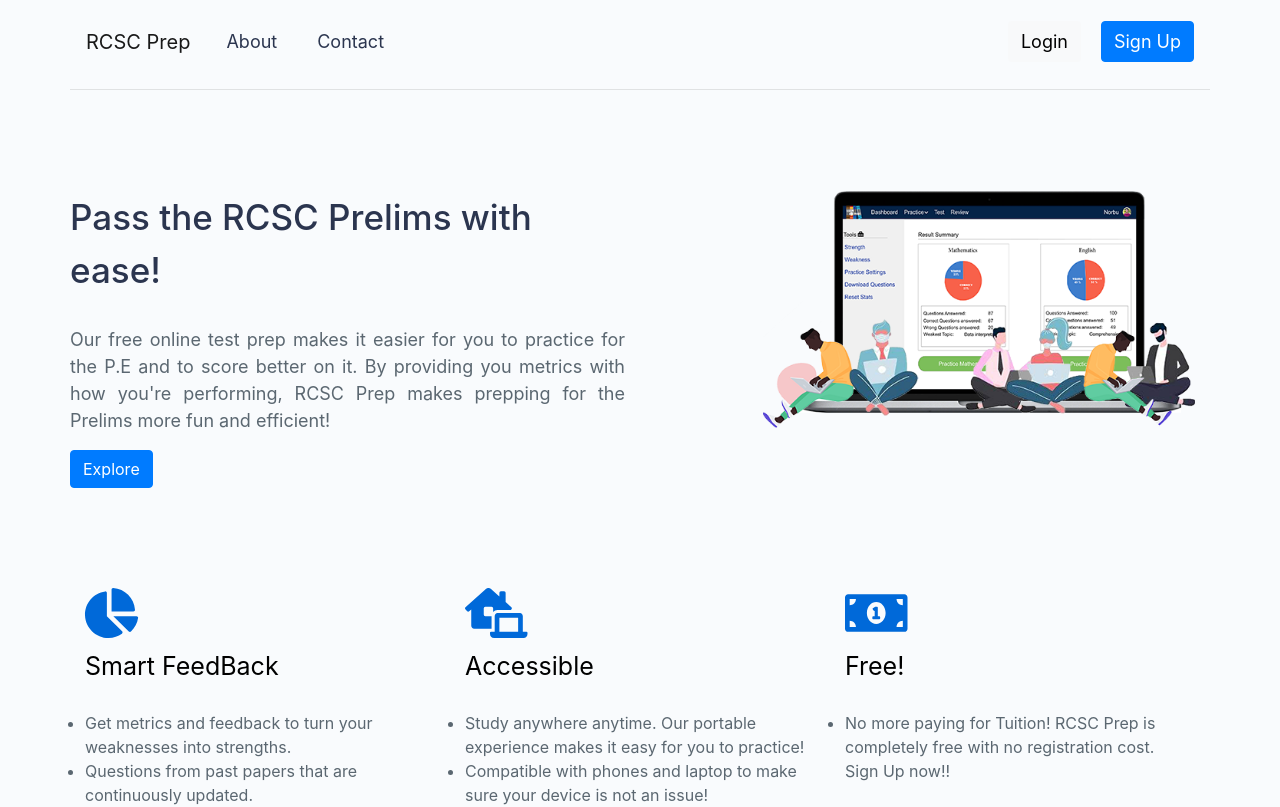
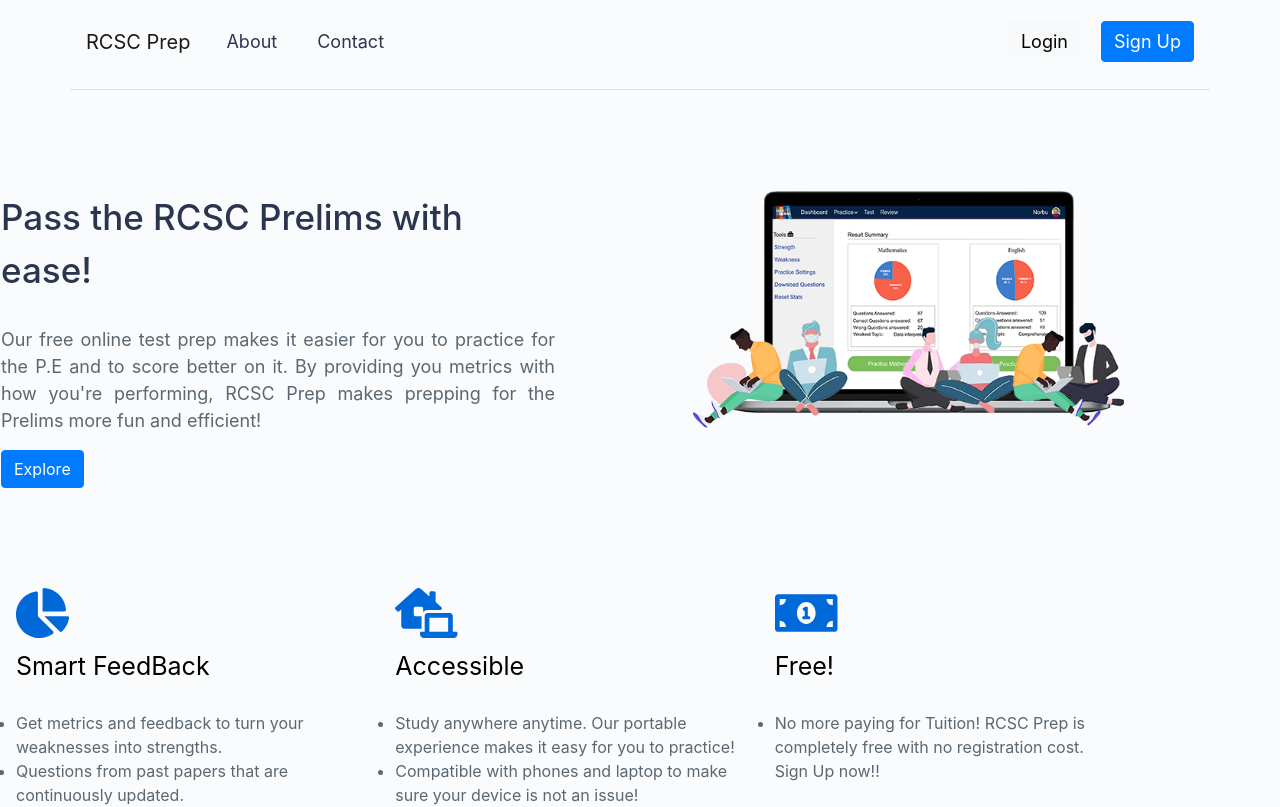
Before and after one commit to Kongtsey/RCSCPrep, a React (Create React App) app in the folder front-end/rcsc/: page / in a window 1280 px wide. Shown: the top 807 px of the page. Built offline with nearby package versions, Linux system fonts and the light colour scheme; no server answers; the HTML template or start-up script is replaced by a standard one.

Commit message:
made padding changes

```diff
--- a/front-end/rcsc/src/components/homeFrontPage.js
+++ b/front-end/rcsc/src/components/homeFrontPage.js
@@ -7,8 +7,8 @@ import { faChartPie, faLaptopHouse, faMoneyBillAlt} from  "@fortawesome/free-sol
 function FrontPage() {
   return (
     <React.Fragment>
-      <Container fluid={true} className='homepage_parent_container'>
-        <Container>
+      {/*<Container fluid={true} className='homepage_parent_container'>*/}
+        <Container className='homepage_parent_container'>
           <Row className='front_page_content'>
             <Col lg={6} md={6} sm={12} className='tagline'>
               <p className='tagline_message'>
@@ -55,7 +55,7 @@ function FrontPage() {
             </Col>
           </Row>
         </Container>
-      </Container>
+      {/*</Container>*/}
     </React.Fragment>
   );
 }
--- a/front-end/rcsc/src/pages/homePage.jsx
+++ b/front-end/rcsc/src/pages/homePage.jsx
@@ -13,7 +13,7 @@ function HomePage() {
     }else {
         return (
             <React.Fragment>
-                <Container fluid={true} style={{background: "#F9fbfd"}}>
+                <Container fluid={true} style={{background: "#F9fbfd", padding: "0px"}}>
                     <FrontPage />
                     <HomepageInfo />
                     <NavigationBar />
```
